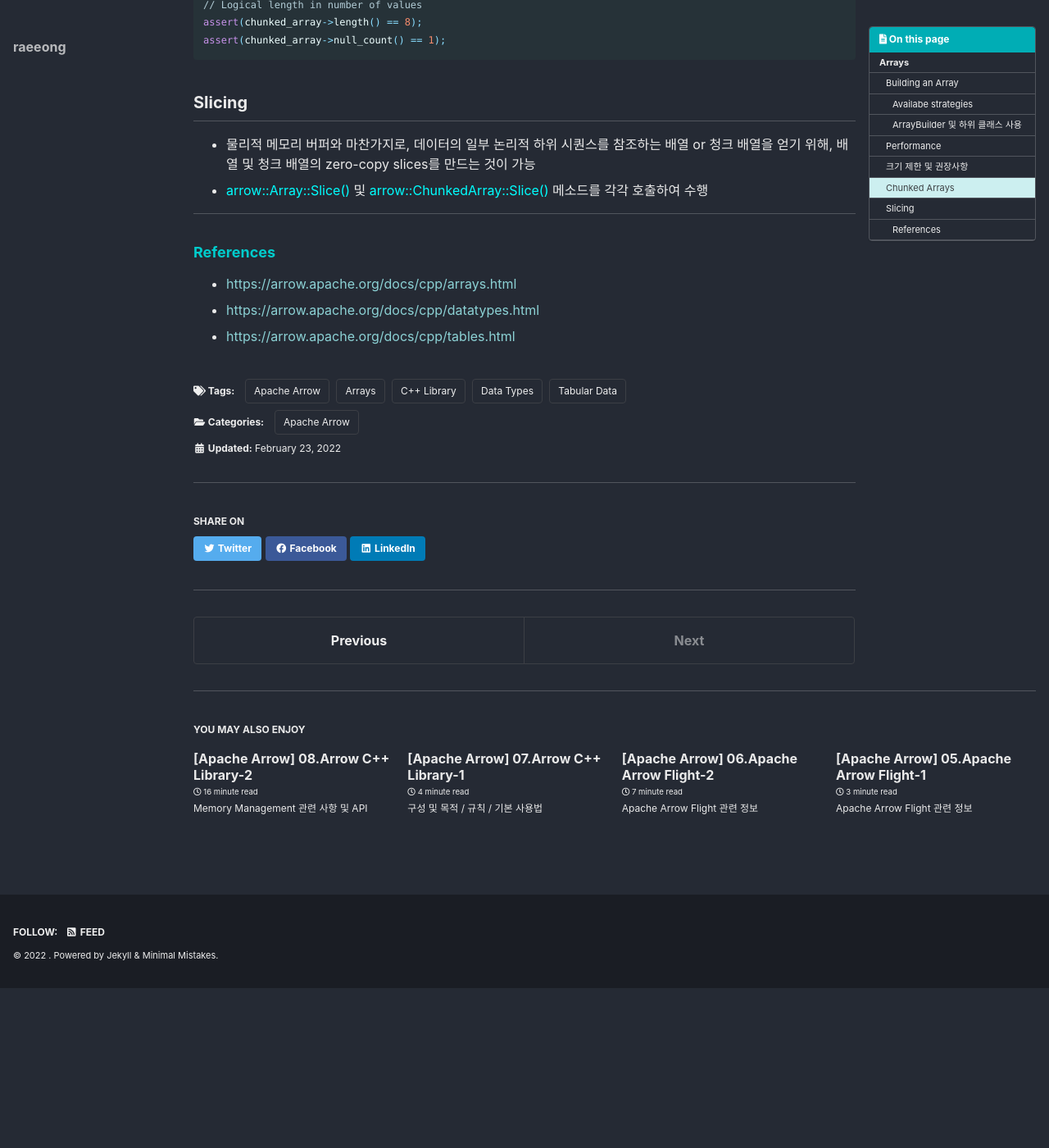
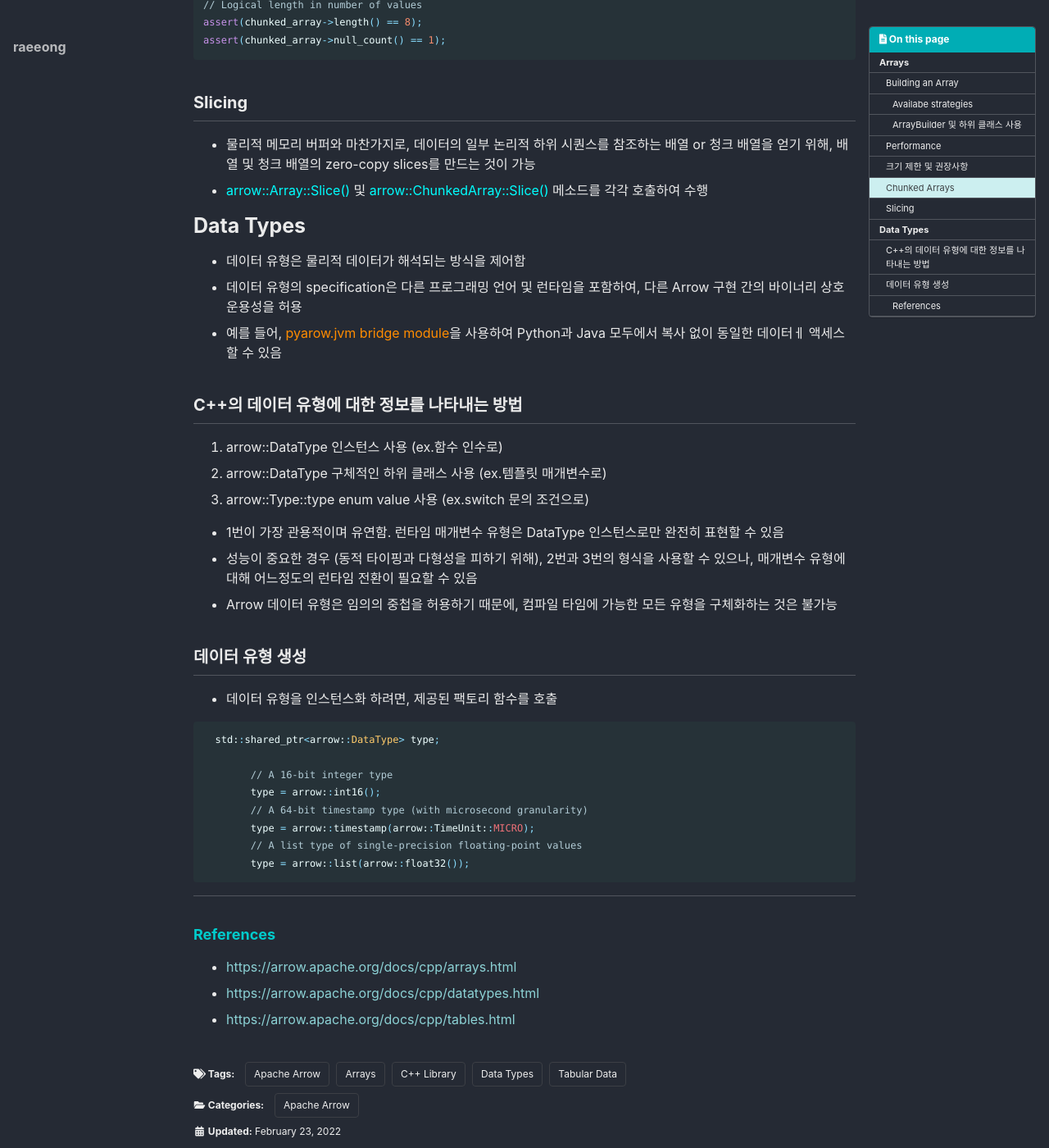
Before and after one commit to friedegg818/friedegg818.github.io, a Jekyll site: the page built from _posts/2022-02-23-ArrowC++Library3.md, in a window 1280 px wide and 1400 px high, scrolled down 3933 px. Shown: the whole window at 82% size. Built offline with Jekyll 4.4.1, drawn with Linux system fonts in a browser that asks for light colours; cached includes are drawn as plain includes; some web fonts are replaced; before the commit the page ends 5138 px from its top, so only the background shows below that; some of the changed text lies outside the part shown.

Commit message:
220302 updaste

````diff
--- a/_posts/2022-02-23-ArrowC++Library3.md
+++ b/_posts/2022-02-23-ArrowC++Library3.md
@@ -38,7 +38,7 @@ last_modified_At: 2022-03-02
 
 ### ArrayBuilder 및 하위 클래스 사용
 - Int64 Arrow 배열을 만들기 위해, <span style="color:	#00FFFF">arrow::Int64Builder</span> 클래스 사용
-- 예시::값 4를 보유해야하는 요소가 null인 1~8 사이의 배열 생성
+- 예시 :: 값 4를 보유해야하는 요소가 null인 1~8 사이의 배열 생성
 
 ```java
  arrow::Int64Builder builder;
@@ -87,7 +87,7 @@ if (!int64_array->IsNull(index)) {
 ## Performance
 - 최고의 성능을 얻으려면 구체적인 <span style="color:	#00FFFF">arrow::ArrayBuilder</span> 하위 클래스에서 bulk 추가 메서드 (보통 <span style="color:#FF8C00">AppendValues</span>) 를 사용하는 것이 좋음
 - 요소의 수를 미리 알고 있다면, Resize()나 Reserve() 메소드를 호출하여 작업 영역의 크기를 미리 조정하는 것도 권장
-- 예시::값 4를 보유해야하는 요소가 null인 1~8 사이의 배열 생성 (위의 API 활용)
+- 예시 :: 값 4를 보유해야하는 요소가 null인 1~8 사이의 배열 생성 (위의 API 활용)
 
 ```java
 arrow::Int64Builder builder;
@@ -134,7 +134,7 @@ arrow::Int64Builder builder;
 - 그러나 단순한 배열과 달리 chunked array (청크 배열) 는 전체 시퀀스가 메모리에서 물리적으로 연속적일 필요가 없음
 - 또한 청크 배열의 구성요소는 크기가 같을 필요는 없지만, 모두 같은 데이터 유형을 가져야 함
 - 청크 배열은 임의의 수의 배열을 집계하여 구성됨
-- 예시::값 4를 보유해야하는 요소가 null인 1~8 사이의 배열과 같은 논리 값을 가지는 청크 배열 만들기 / 두 개의 분리된 chunk로
+- 예시 :: 값 4를 보유해야하는 요소가 null인 1~8 사이의 배열과 같은 논리 값을 가지는 청크 배열 만들기 / 두 개의 분리된 chunk로
 
 ```java
 std::vector<std::shared_ptr<arrow::Array>> chunks;
@@ -176,6 +176,36 @@ assert(chunked_array->null_count() == 1);
 
 
 
+
+# Data Types
+- 데이터 유형은 물리적 데이터가 해석되는 방식을 제어함
+- 데이터 유형의 specification은 다른 프로그래밍 언어 및 런타임을 포함하여, 다른 Arrow 구현 간의 바이너리 상호 운용성을 허용
+- 예를 들어, <span style="color:#FF8C00">pyarow.jvm bridge module</span>을 사용하여 Python과 Java 모두에서 복사 없이 동일한 데이터ㅔ 액세스할 수 있음
+
+## C++의 데이터 유형에 대한 정보를 나타내는 방법
+1. arrow::DataType 인스턴스 사용 (ex.함수 인수로)
+2. arrow::DataType 구체적인 하위 클래스 사용 (ex.템플릿 매개변수로)
+3. arrow::Type::type enum value 사용 (ex.switch 문의 조건으로)
+
+- 1번이 가장 관용적이며 유연함. 런타임 매개변수 유형은 DataType 인스턴스로만 완전히 표현할 수 있음
+- 성능이 중요한 경우 (동적 타이핑과 다형성을 피하기 위해), 2번과 3번의 형식을 사용할 수 있으나, 매개변수 유형에 대해 어느정도의 런타임 전환이 필요할 수 있음
+- Arrow 데이터 유형은 임의의 중첩을 허용하기 때문에, 컴파일 타임에 가능한 모든 유형을 구체화하는 것은 불가능
+
+## 데이터 유형 생성
+- 데이터 유형을 인스턴스화 하려면, 제공된 팩토리 함수를 호출
+
+```java
+  std::shared_ptr<arrow::DataType> type;
+
+	// A 16-bit integer type
+	type = arrow::int16();
+	// A 64-bit timestamp type (with microsecond granularity)
+	type = arrow::timestamp(arrow::TimeUnit::MICRO);
+	// A list type of single-precision floating-point values
+	type = arrow::list(arrow::float32());
+```
+
+
 ***
 
 ### <span style="color:#00CCCC">References</span>
````
